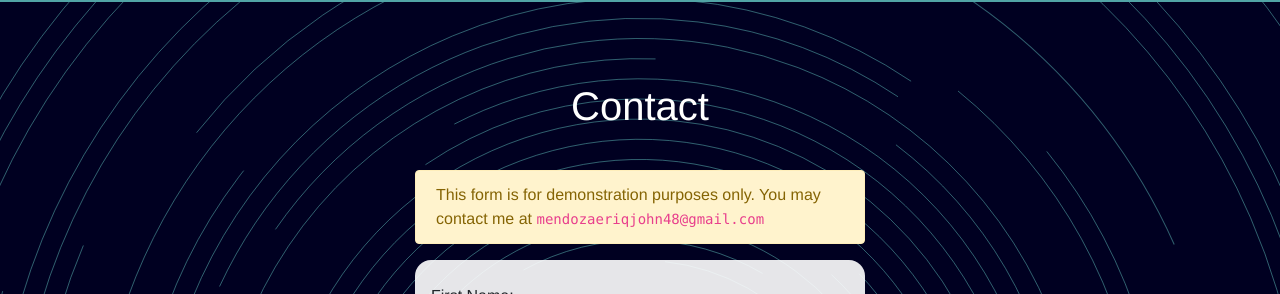
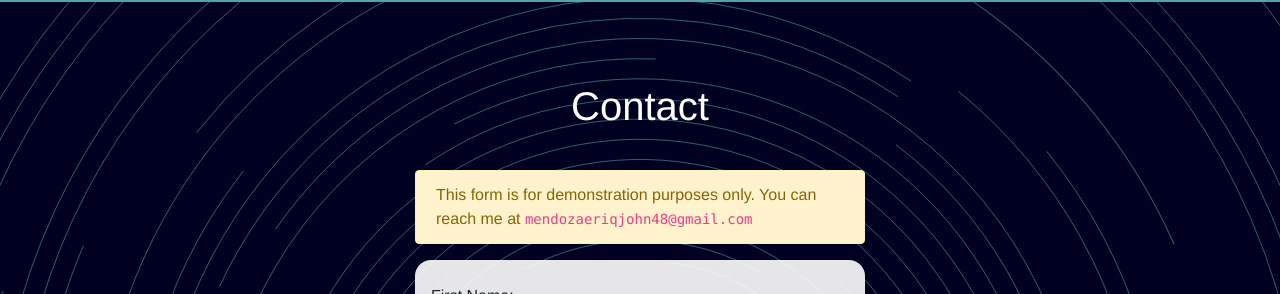
Before and after one commit to eriq123/portfolio-vuecli-v1, a Vue app: page / in a window 1280 px wide. Shown: the part 3321-3615 px from the top of the page. Built offline with nearby package versions, Linux system fonts and the light colour scheme.

Commit message:
update contact form

```diff
--- a/src/components/Contact.vue
+++ b/src/components/Contact.vue
@@ -5,7 +5,7 @@
         <h1 class="text-center section-title text-white">Contact</h1>
 
         <b-alert show variant="warning" class="contact-alert mx-auto">
-          This form is for demonstration purposes only. You may contact me at
+          This form is for demonstration purposes only. You can reach me at
           <code>mendozaeriqjohn48@gmail.com</code>
         </b-alert>
 
@@ -61,6 +61,7 @@
               pill
               variant="success"
               class="contact-submit-button"
+              type="submit"
             >
               Submit
             </b-button>
```
